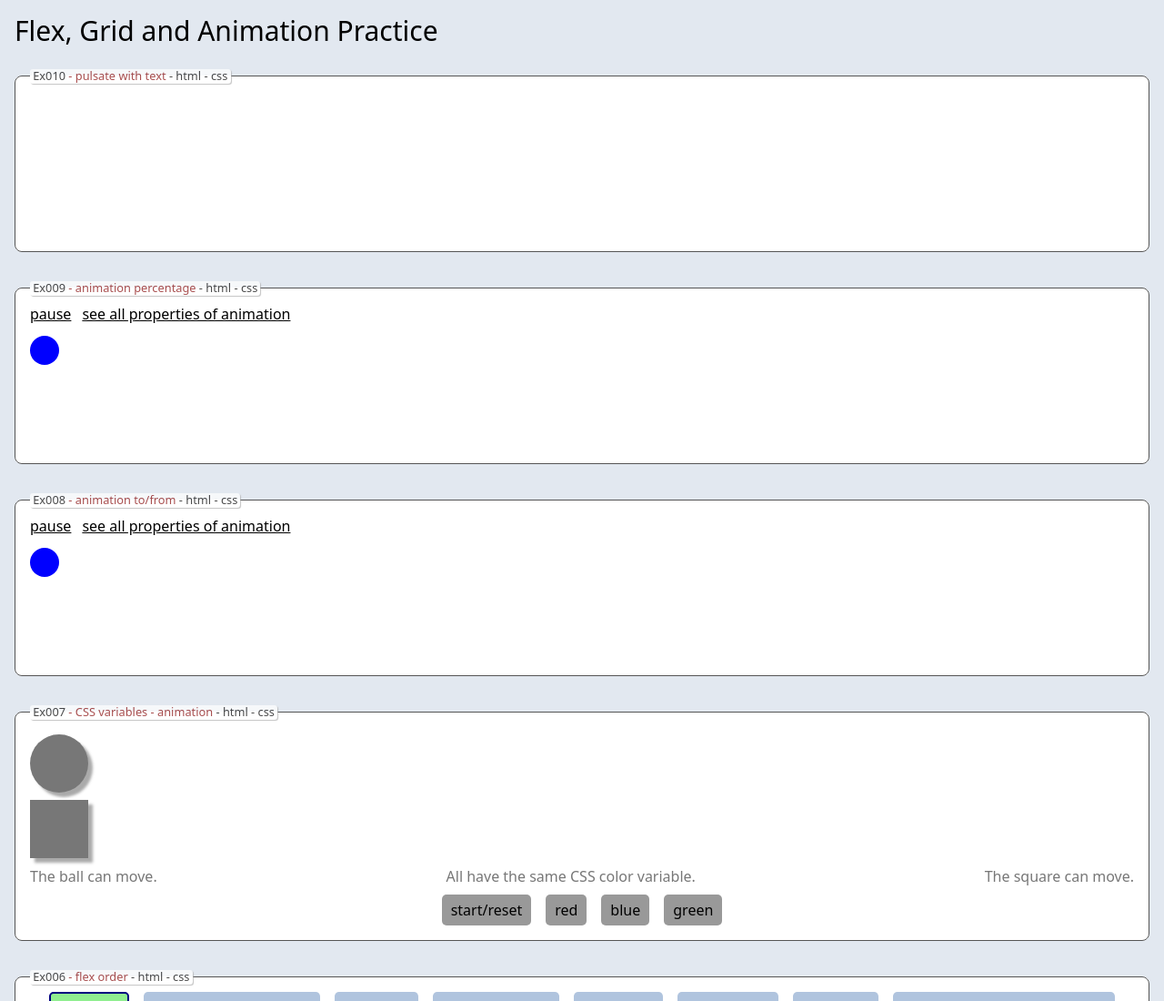
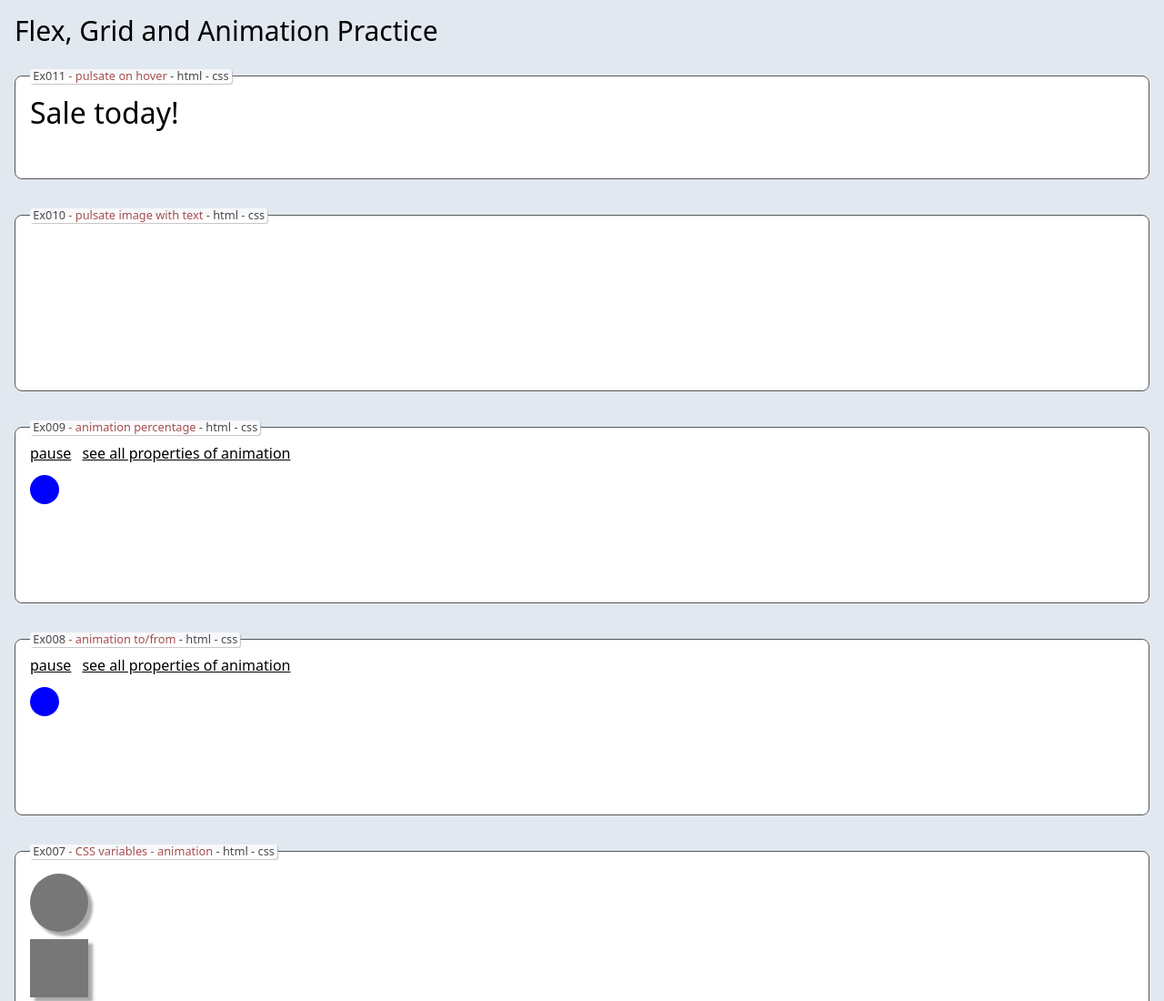
Before and after one commit to edwardtanguay/et284-jsdom-flex-grid, a website built with Vite: page index.html in a window 1280 px wide. Shown: the top 1100 px of the page at 91% size. Built offline with nearby package versions, Linux system fonts and the light colour scheme; files whose address does not match are found by name.

Commit message:
ex011 ok

```diff
--- /dev/null
+++ b/src/examples/Ex011.ts
@@ -0,0 +1,9 @@
+export const Ex011 = () => {
+	return /*html*/ `
+	<div class="ex011">
+		<div class="content">
+		<p>Sale today!<p>
+		</div>
+	</div>
+`
+}
--- a/src/exercises.scss
+++ b/src/exercises.scss
@@ -1,3 +1,34 @@
+.ex011 {
+	.content {
+		height: 5rem;
+		p {
+			font-size: 2rem;
+			display: inline;
+			position: relative;
+			cursor: pointer;
+			user-select: none;
+			z-index: 1;
+			&:hover {
+				animation-name: attractAttention;
+				animation-duration: .5s;
+				animation-iteration-count: 3;
+				animation-timing-function: ease-in-out;
+			}
+
+			@keyframes attractAttention {
+				0%, 100% {
+					color: black;
+				}
+				50% {
+					color: red;
+					font-size: 3rem;
+					font-weight: bold;
+				}
+			}
+		}
+	}
+}
+
 .ex010 {
 	.content {
 
--- a/src/main.ts
+++ b/src/main.ts
@@ -1,4 +1,5 @@
 import { BoxWrapper } from './components/BoxWrapper';
+import { Ex011 } from './examples/Ex011'
 import { Ex010 } from './examples/Ex010'
 import { Ex009 } from './examples/Ex009'
 import { Ex008 } from './examples/Ex008'
@@ -14,7 +15,8 @@ import './exercises.scss';
 
 document.querySelector<HTMLDivElement>('#app')!.innerHTML = /*html*/ `
 	<h1 class="text-3xl mb-6">Flex, Grid and Animation Practice</h1>
-	${BoxWrapper('Ex010', Ex010, 'pulsate with text')}
+	${BoxWrapper('Ex011', Ex011, 'pulsate on hover')}
+	${BoxWrapper('Ex010', Ex010, 'pulsate image with text')}
 	${BoxWrapper('Ex009', Ex009, 'animation percentage')}
 	${BoxWrapper('Ex008', Ex008, 'animation to/from')}
 	${BoxWrapper('Ex007', Ex007, 'CSS variables - animation')}
```
